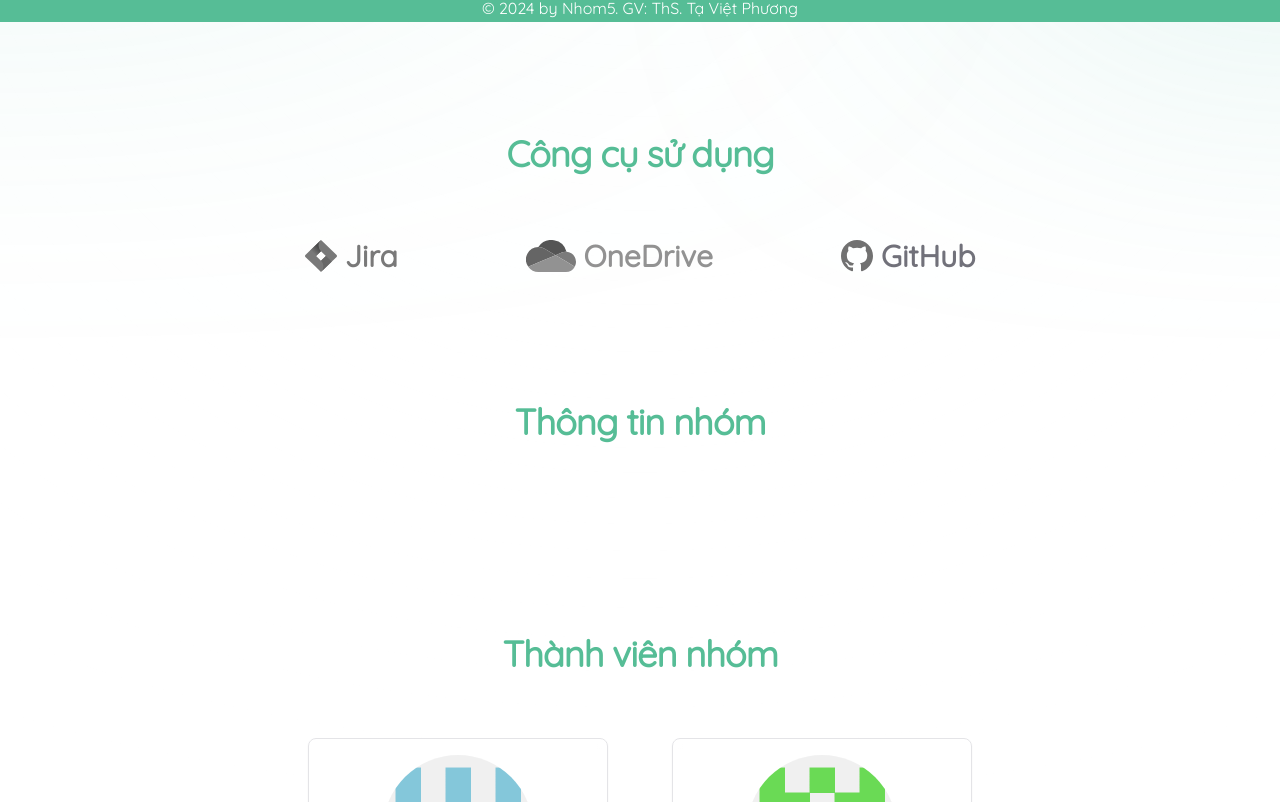
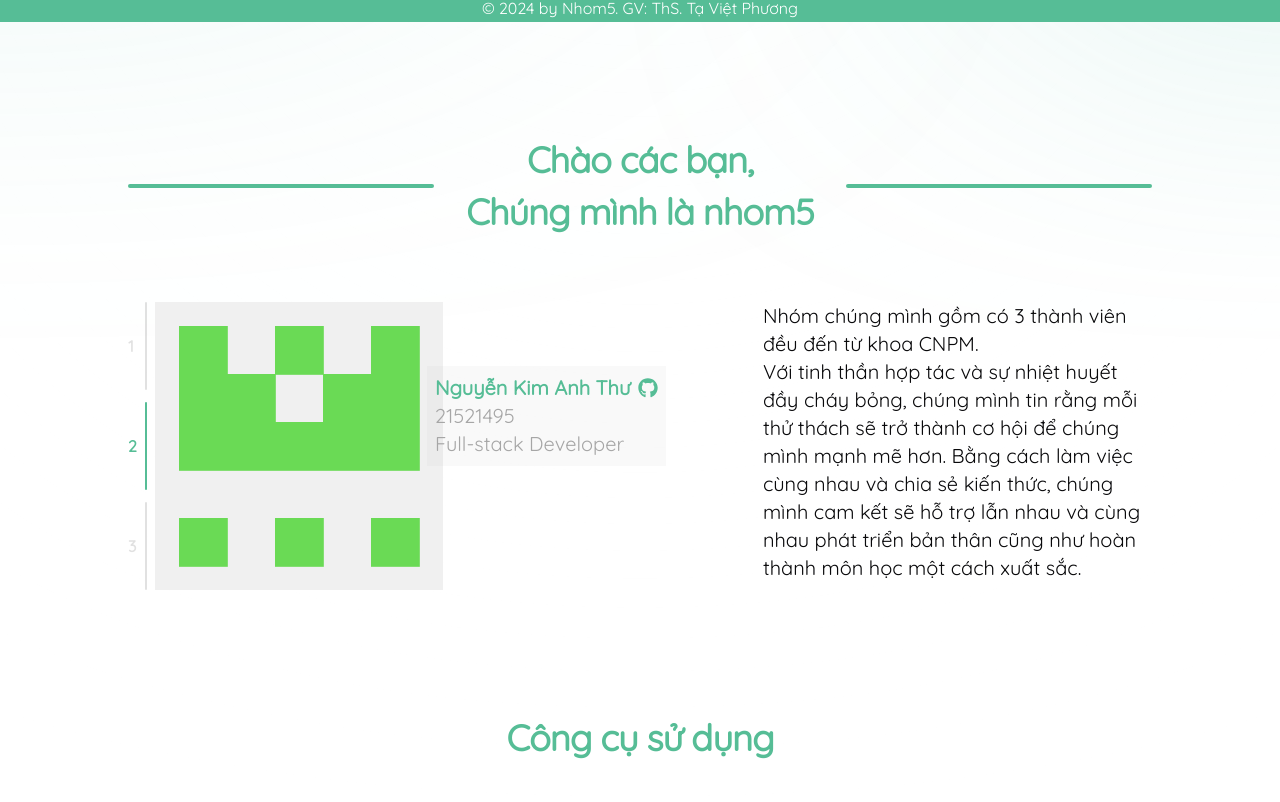
Before and after one commit to kimthu09/IS208-team5, a Next.js app in the folder frontend/: page / in a window 1280 px wide. Shown: the part 778-1580 px from the top of the page. Built offline with nearby package versions, Linux system fonts and the light colour scheme.

Commit message:
update: group intro

```diff
--- a/frontend/app/page.tsx
+++ b/frontend/app/page.tsx
@@ -1,15 +1,13 @@
 import GroupIntroduction from "@/components/home/group-introduction";
 import Introduce from "@/components/home/introduce";
-import MemberWithTitle from "@/components/home/member-with-title";
 import Tool from "@/components/home/tool";
 
 export default function Home() {
   return (
     <div className="flex md:mt-32 mt-20 flex-col gap-32">
       <Introduce />
+      <GroupIntroduction />
       <Tool />
-      <GroupIntroduction />
-      <MemberWithTitle />
     </div>
   );
 }
--- a/frontend/components/home/group-introduction.tsx
+++ b/frontend/components/home/group-introduction.tsx
@@ -1,8 +1,109 @@
+"use client";
+import { teamMemberInfos } from "@/constants";
+import Image from "next/image";
+import Link from "next/link";
+import { useEffect, useState } from "react";
+import { FaGithub } from "react-icons/fa6";
+import RevealOnScroll from "../reveal-on-scroll";
+
+export const dynamicStyle = [
+    "left-0",
+    "left-72",
+    "w-0",
+    "w-72",
+    "text-[#A6A6A655]",
+    "bg-[#A6A6A655]",
+    "bg-[#A6A6A611]"
+]
+
 const GroupIntroduction = () => {
+    const [currentIndex, setCurrentIndex] = useState(0);
+    const [isAnimation1, setIsAnimation1] = useState(false);
+    const [isAnimation2, setIsAnimation2] = useState(false);
+
+    const changeIndex = (index: number) => {
+        console.log(index)
+        setCurrentIndex(index);
+    };
+
+    useEffect(() => {
+        const autoplay = setInterval(() => {
+            setIsAnimation1(true);
+            setTimeout(() => {
+                if (currentIndex === 2) {
+                    setCurrentIndex(0);
+                } else {
+                    setCurrentIndex((prevIndex) => prevIndex + 1);
+                }
+            }, 200);
+        }, 5000);
+
+        setTimeout(() => {
+            setIsAnimation1(false);
+            setIsAnimation2(true);
+            setTimeout(() => {
+                setIsAnimation2(false);
+            }, 200);
+        }, 200);
+
+        return () => clearInterval(autoplay);
+    }, [currentIndex]);
+
     return (
-        <div className="w-full flex-col items-center">
-            <h2 className="text-center text-4xl pb-16 text-primary">Thông tin nhóm</h2>
-        </div>
+        <RevealOnScroll>
+            <div className="w-full flex-col items-center">
+                <div className="flex flex-row items-center mb-16 gap-8">
+                    <hr className="h-1 flex-1 bg-primary rounded border-none" />
+                    <h2 className="text-center text-4xl text-primary leading-[52px]">Chào các bạn,<br />Chúng mình là nhom5</h2>
+                    <hr className="h-1 flex-1 bg-primary rounded border-none" />
+                </div>
+                <div className="flex flex-col-reverse gap-8 lg:flex-row lg:gap-2">
+                    <div className="flex flex-row gap-2">
+                        <div className="flex flex-col gap-3 items-stretch cursor-pointer" >
+                            <div className="relative flex flex-row gap-2 items-center" onClick={() => changeIndex(0)}>
+                                <p className={`transition-all duration-300 font-bold flex-1 text-${currentIndex == 0 ? 'primary' : '[#A6A6A655]'} text-${currentIndex == 0 ? 'scale-125' : 'scale-100'}`}>{1}</p>
+                                <div className={`transition-all duration-300 w-[2px] h-[88px] bg-[#A6A6A655] opacity-${currentIndex == 0 ? 0 : 100} rounded`} ></div>
+                                <div className={`transition-all duration-300 absolute right-0 w-[2px] h-${currentIndex == 0 ? '[88px]' : 0} bg-primary rounded`} ></div>
+                            </div>
+                            <div className="relative flex flex-row gap-2 items-center cursor-pointer" onClick={() => changeIndex(1)}>
+                                <p className={`transition-all duration-300 font-bold flex-1 text-${currentIndex == 1 ? 'primary' : '[#A6A6A655]'} text-${currentIndex == 1 ? 'scale-125' : 'scale-100'}`}>{2}</p>
+                                <div className={`transition-all duration-300 w-[2px] h-[88px] bg-[#A6A6A655] opacity-${currentIndex == 1 ? 0 : 100} rounded`} ></div>
+                                <div className={`transition-all duration-300 absolute right-0 w-[2px] h-${currentIndex == 1 ? '[88px]' : 0} bg-primary rounded`} ></div>
+                            </div>
+                            <div className="relative flex flex-row gap-2 items-center cursor-pointer" onClick={() => changeIndex(2)}>
+                                <p className={`transition-all duration-300 font-bold flex-1 text-${currentIndex == 2 ? 'primary' : '[#A6A6A655]'} text-${currentIndex == 2 ? 'scale-125' : 'scale-100'}`}>{3}</p>
+                                <div className={`transition-all duration-300 w-[2px] h-[88px] bg-[#A6A6A655] opacity-${currentIndex == 2 ? 0 : 100} rounded`} ></div>
+                                <div className={`transition-all duration-300 absolute right-0 w-[2px] h-${currentIndex == 2 ? '[88px]' : 0} bg-primary rounded`} ></div>
+                            </div>
+                        </div>
+                        <div className="relative w-[600px]">
+                            <Image className="transition-all duration-1000" src={teamMemberInfos[currentIndex].avaUrl} alt={"ava"} width={288} height={288} />
+                            <div className={`w-${isAnimation1 ? 72 : 0} h-72 bg-white absolute top-0 left-${isAnimation2 ? 72 : 0} transition-all duration-100 ease-in-out`} />
+                            <div className={`text-xl p-2 bg-[#A6A6A611] absolute left-[272px] w-fit top-16 inline-block transition-transform ease-in-out
+        ${isAnimation1 ? "opacity-0 translate-y-10" : "opacity-100 translate-y-0"}
+                        }`}>
+                                <div className="flex flex-row gap-2 items-start text-primary">
+                                    <p className="font-bold">{teamMemberInfos[currentIndex].name}</p>
+                                    <Link href={teamMemberInfos[currentIndex].githubUrl} target="_blank">
+                                        <FaGithub className="mt-1" />
+                                    </Link>
+                                </div>
+
+                                <p className="text-[#A6A6A6]">{teamMemberInfos[currentIndex].studentCode}</p>
+                                <p className="text-[#A6A6A6]">{teamMemberInfos[currentIndex].mainJob}</p>
+                            </div>
+                        </div>
+                    </div>
+                    <div className="flex-1 text-xl">
+                        <p>Nhóm chúng mình gồm có 3 thành viên đều đến từ khoa CNPM.</p>
+                        <p>
+                            Với tinh thần hợp tác và sự nhiệt huyết đầy cháy bỏng, chúng mình tin rằng mỗi thử thách sẽ trở thành cơ hội để chúng mình mạnh mẽ hơn. Bằng cách làm việc cùng nhau và chia sẻ kiến thức, chúng mình cam kết sẽ hỗ trợ lẫn nhau và cùng nhau phát triển bản thân cũng như hoàn thành môn học một cách xuất sắc.
+                        </p>
+                    </div>
+                </div>
+
+            </div>
+        </RevealOnScroll>
     )
 }
 
--- a/frontend/components/home/member-with-title.tsx
+++ /dev/null
@@ -1,16 +0,0 @@
-import RevealOnScroll from "../reveal-on-scroll";
-import Member from "../user/member";
-
-const MemberWithTitle = () => {
-    return (
-        <RevealOnScroll>
-            <div className="w-full flex-col items-center">
-                <h2 className="text-center text-4xl pb-16 text-primary">Thành viên nhóm</h2>
-                <Member />
-            </div>
-        </RevealOnScroll>
-
-    )
-}
-
-export default MemberWithTitle;
--- a/frontend/constants/index.ts
+++ b/frontend/constants/index.ts
@@ -81,3 +81,39 @@ export const documentItems: DocumentItem[] = [
     phanCongPdfPath: "/files/documents/3/phan-cong.pdf"
   }
 ]
+
+export type TeamMemberInfo = {
+  avaUrl: string;
+  avaDes: string;
+  name: string;
+  studentCode: string;
+  githubUrl: string;
+  mainJob: string
+};
+
+export const teamMemberInfos: TeamMemberInfo[] = [
+  {
+    avaUrl: "/images/ava/Mai.png",
+    avaDes: "NM",
+    name: "Nguyễn Lê Ngọc Mai",
+    studentCode: "21520339",
+    githubUrl: "https://github.com/NLNM-0-0",
+    mainJob: "Backend Developer",
+  },
+  {
+    avaUrl: "/images/ava/Thu.png",
+    avaDes: "AT",
+    name: "Nguyễn Kim Anh Thư",
+    studentCode: "21521495",
+    githubUrl: "https://github.com/kimthu09",
+    mainJob: "Full-stack Developer",
+  },
+  {
+    avaUrl: "/images/ava/Tri.png",
+    avaDes: "MT",
+    name: "Nguyễn Minh Trí",
+    studentCode: "21520495",
+    githubUrl: "https://github.com/Karin1412",
+    mainJob: "Frontend Developer",
+  }
+]
```
